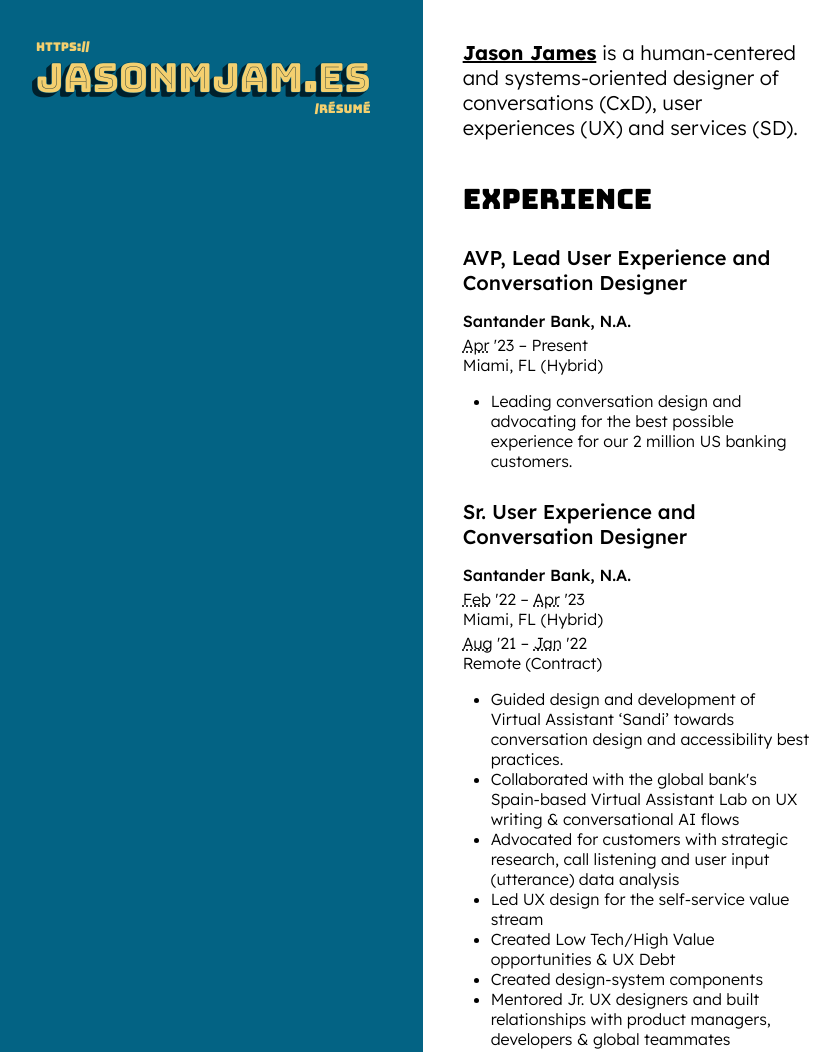
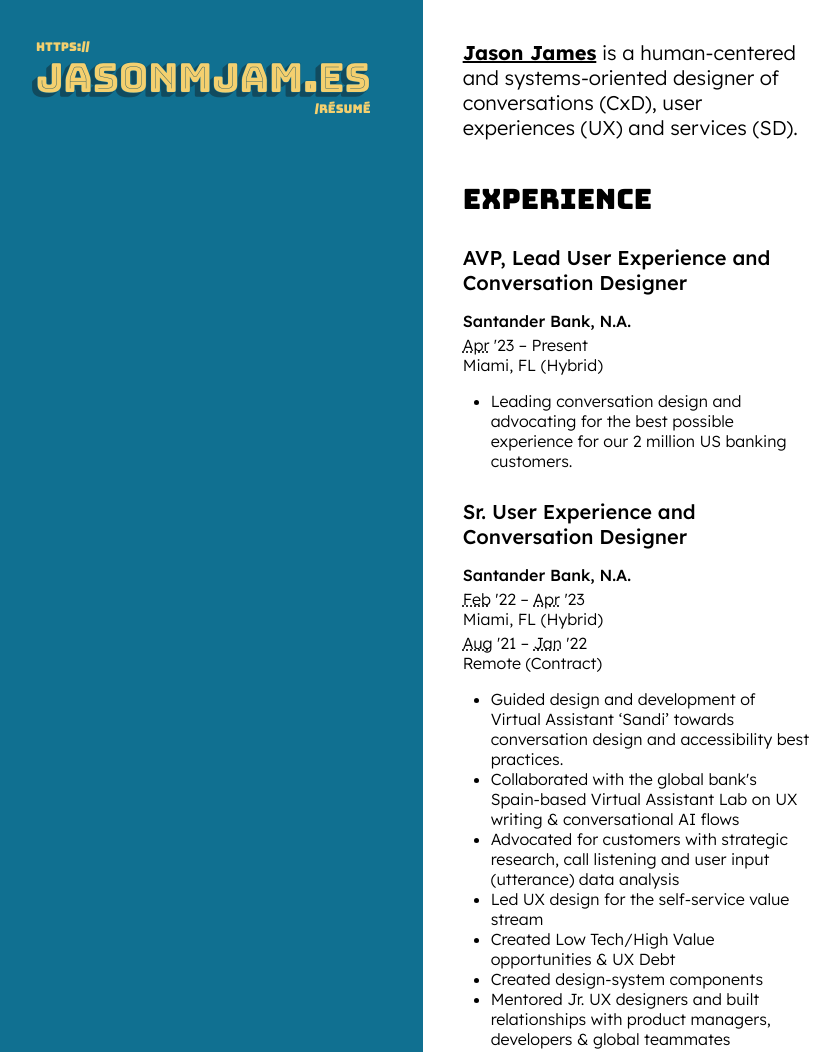
Before and after one commit to jas0nmjames/resume, a plain HTML site: page index.html in a window 1280 px wide. Shown: the top 1052 px of the page, without its empty margins (4-842 px from the left). Drawn offline with Linux system fonts and the light colour scheme; a web font is replaced by a local one.

```diff
--- a/styles.css
+++ b/styles.css
@@ -1,10 +1,8 @@
 :root {
   --light-background-color: #FFF;
   --light-primary-color: #000;
-  /* --light-secondary-color: #107091; */
-  --light-secondary-color: #036384;
-  /* --light-secondary-color-darker: #114B5F; */
-  --light-secondary-color-darker: #00202c;
+  --light-secondary-color: #107091;
+  --light-secondary-color-darker: #114B5F;
   --light-accent-color: #F4D06F;
 }
 
```
Also changed, not shown: README.md.
